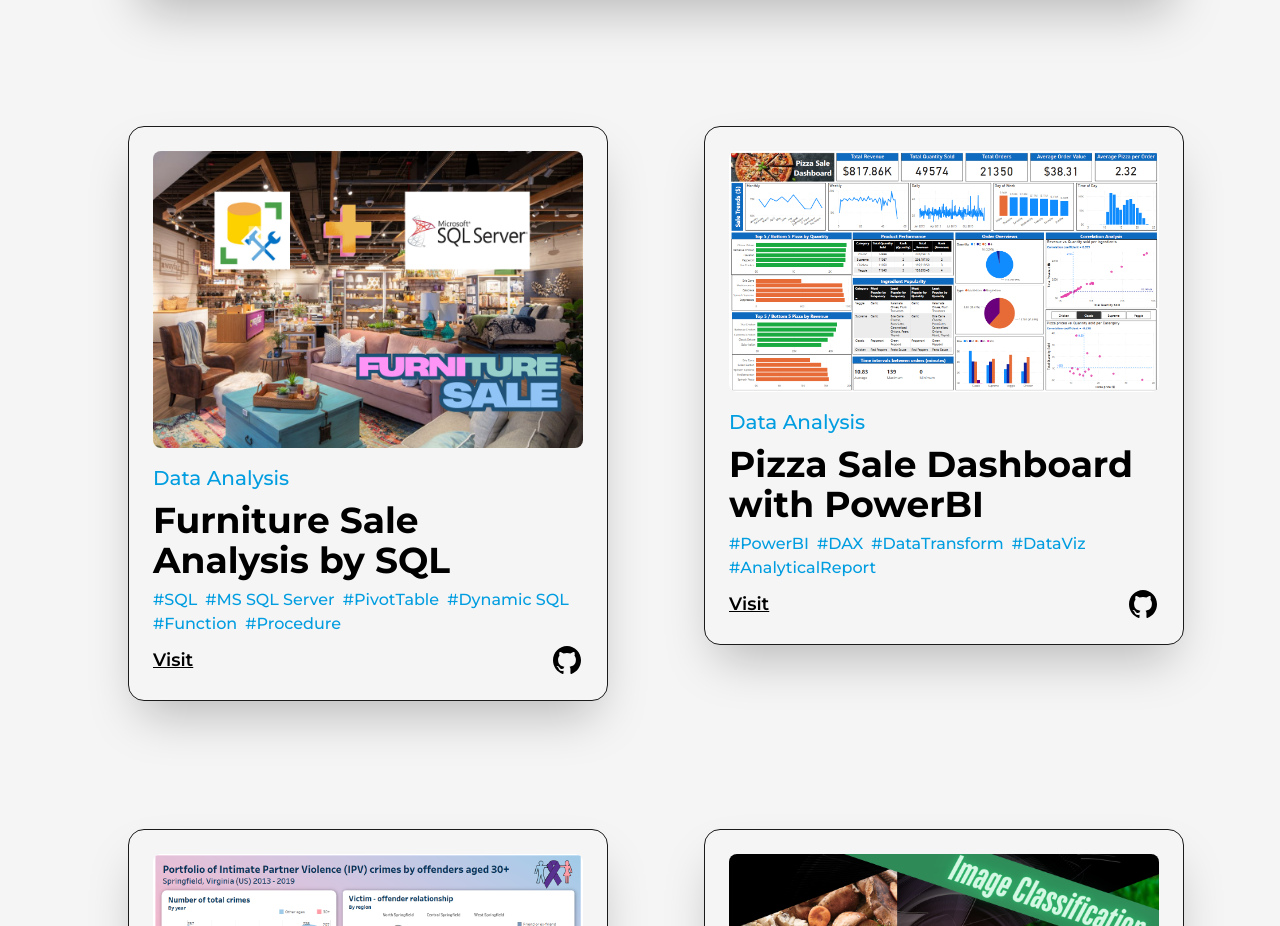
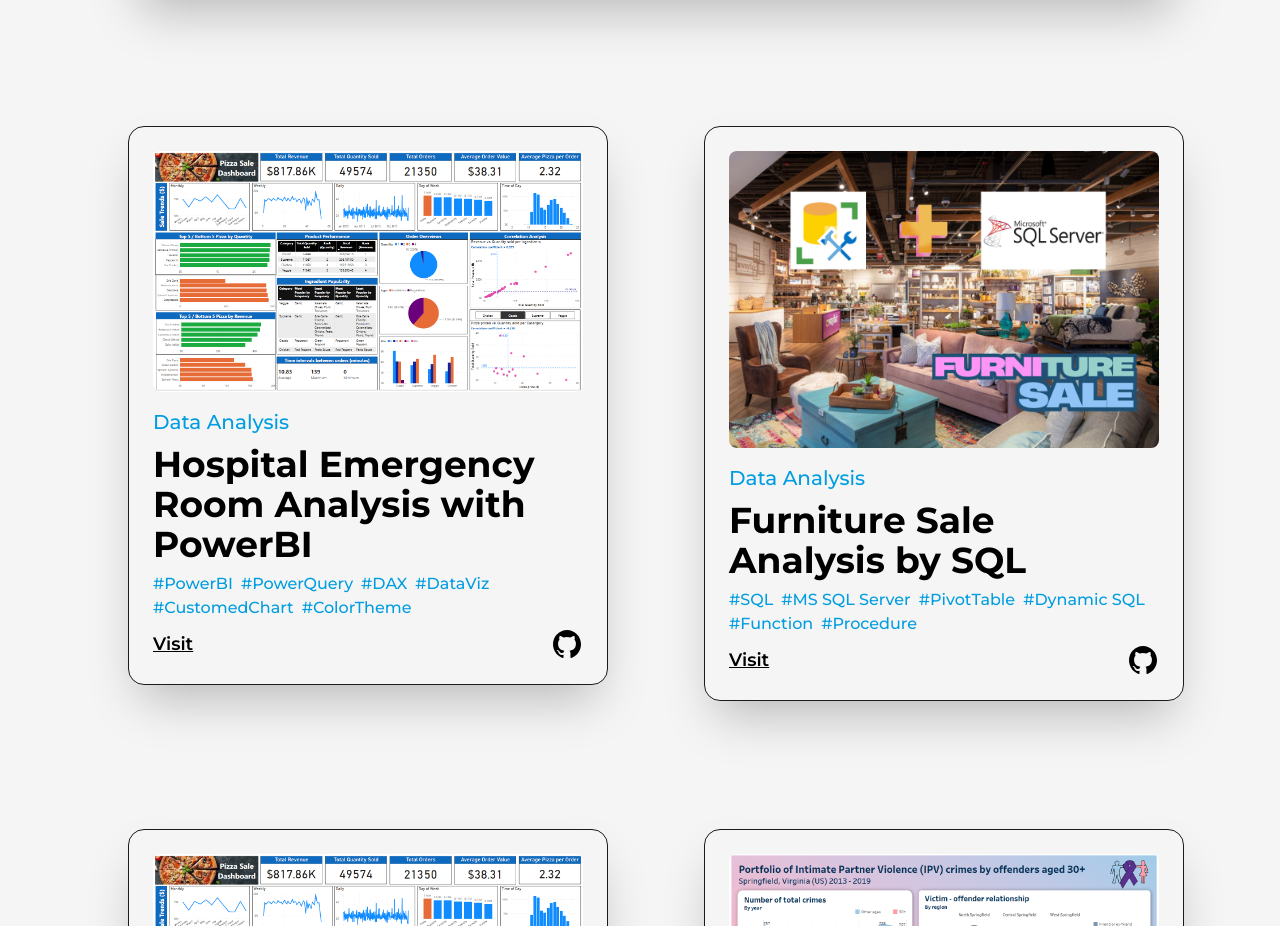
Before and after one commit to davidhuynhgit/profile, a Next.js app: page /projects in a window 1280 px wide. Shown: the part 980-1906 px from the top of the page. Built offline with nearby package versions, Linux system fonts and the light colour scheme.

Commit message:
Update project

```diff
--- a/src/pages/projects.js
+++ b/src/pages/projects.js
@@ -141,6 +141,17 @@ const projects = () => {
 
                   <div className="col-span-6 sm:col-span-12">
                   <Project
+                    title="Hospital Emergency Room Analysis with PowerBI"
+                    img={projectPizzaSale}
+                    link="https://app.powerbi.com/view?r=eyJrIjoiNGUxOWYzZjQtNWM1YS00ODBjLTg0YWQtZjBiOGViNTYwYzA4IiwidCI6IjFjYTRjNDdkLTU4ODEtNDE3Zi1iY2U0LTY2ZDNhMDZlMzk0MSJ9"
+                    github="https://github.com/davidhuynhgit/PowerBI_HospitalER"
+                    type="Data Analysis"
+                    hashtags={["PowerBI","PowerQuery","DAX", "DataViz", "CustomedChart","ColorTheme"]}
+                    />
+                  </div>
+
+                  <div className="col-span-6 sm:col-span-12">
+                  <Project
                     title="Furniture Sale Analysis by SQL"
                     img={projectFurnitureSale}
                     link="https://github.com/davidhuynhgit/FunitureSale"
```
Also changed, not shown: public/images/projects/PatientOverview.PNG (added).
